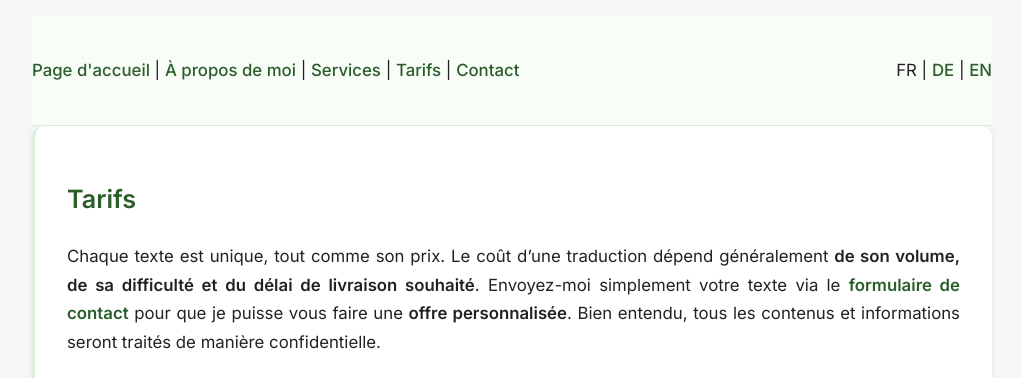
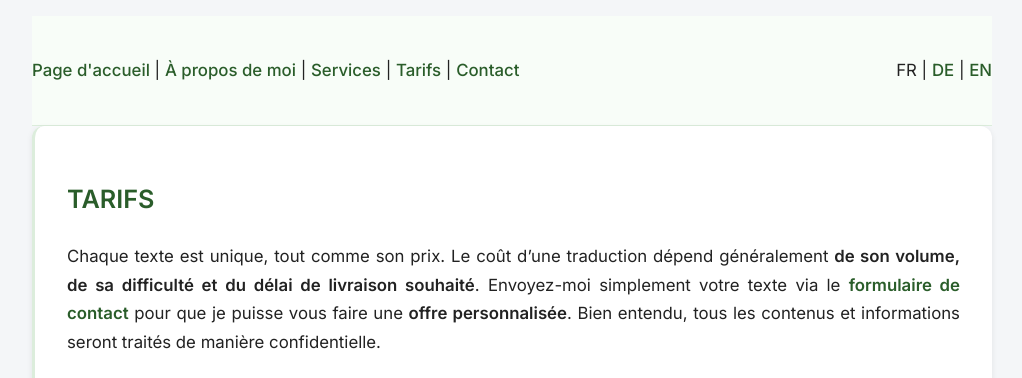
Before and after one commit to nneuhoff/traduction-translation-uebersetzung, a Jekyll site: the page built from fr/pricing.md, in a window 1280 px wide. Shown: the top 378 px of the page, without its empty margins (128-1150 px from the left). Built offline with Jekyll 4.4.1, drawn with Linux system fonts in a browser that asks for light colours.

```diff
--- a/fr/pricing.md
+++ b/fr/pricing.md
@@ -4,7 +4,7 @@ title: "Tarifs"
 lang: fr
 ---
 
-## Tarifs
+## TARIFS
 
 Chaque texte est unique, tout comme son prix. Le coût d'une traduction dépend généralement **de son volume, de sa difficulté et du délai de livraison souhaité**. Envoyez-moi simplement votre texte via le [**formulaire de contact**](https://nneuhoff.github.io/traduction-translation-uebersetzung/fr/contact.html) pour que je puisse vous faire une **offre personnalisée**. Bien entendu, tous les contenus et informations seront traités de manière confidentielle.
 
```
